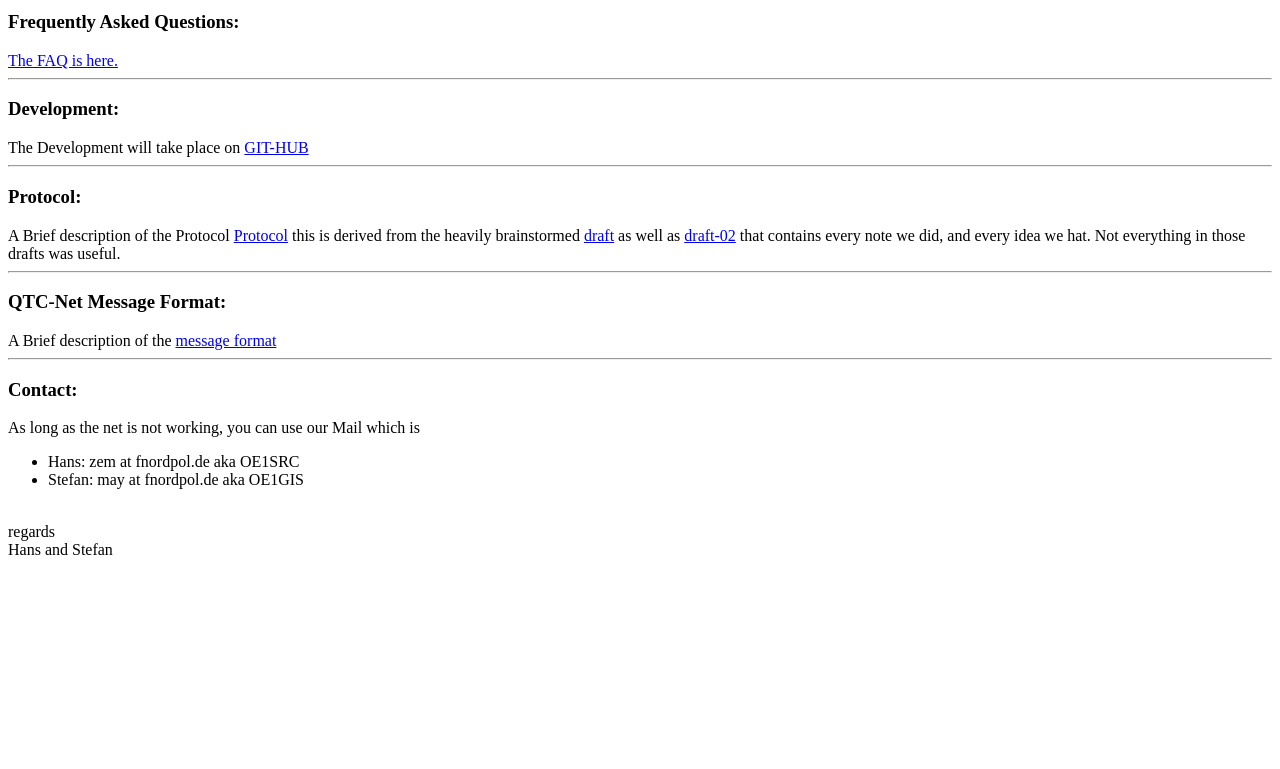
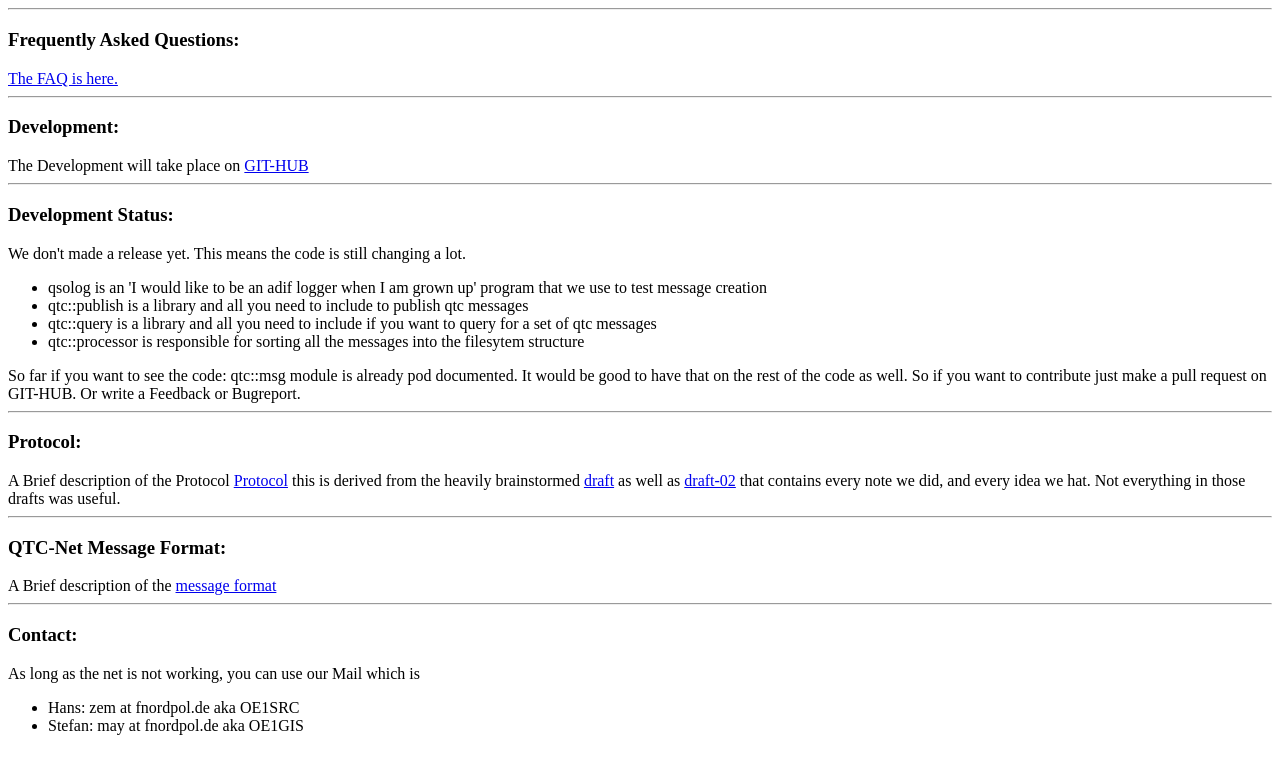
Before and after one commit to zem/qtc-net, a plain HTML site: page www/index.html in a window 1280 px wide. Shown: the part 623-1392 px from the top of the page. Before the commit the page ends 1190 px from the top, so only its background shows below. Drawn offline with Linux system fonts and the light colour scheme.

Commit message:
development status

```diff
--- a/www/index.html
+++ b/www/index.html
@@ -8,6 +8,8 @@
 <h1>QTC-Net</h1>
 <h2>A Short Telegram System for Amateur Radio</h2>
 </center>
+<hr>
+<img src="QTC-Net.svg"><br>
 <hr>
 This ugly graphic trys to illustrate the network, it is somewhat ugly and too complicated,
 and will be exchanged soon, but we have really trouble to explain QTC Net in two
@@ -21,8 +23,6 @@ a diplome) in the middle who has access to the Network.
 The easiest way to access the network ist via Internet, but anyway the messages and
 Interserver communications are designed to be transmitted via Radio Links as well,
 if there is enough bandwidth.
-<br>
-<img src="QTC-Net.svg"><br>
 <hr>
 <h3>Frequently Asked Questions:</h3>
 <a href="faq.html">The FAQ is here.</a>
@@ -31,6 +31,19 @@ if there is enough bandwidth.
 The Development will take place on <a href="https://github.com/zem/qtc-net.git">GIT-HUB</a>
 
 <hr>
+<h3>Development Status:</h3>
+We don't made a release yet. This means the code is still changing a lot.
+<ul>
+	<li>qsolog is an 'I would like to be an adif logger when I am grown up' program that we use to test message creation</li>
+	<li>qtc::publish is a library and all you need to include to publish qtc messages</li>
+	<li>qtc::query is a library and all you need to include if you want to query for a set of qtc messages</li>
+	<li>qtc::processor is responsible for sorting all the messages into the filesytem structure</li>
+</ul>
+So far if you want to see the code: qtc::msg module is already pod documented. It would be good to have that on
+the rest of the code as well. So if you want to contribute just make a pull request on GIT-HUB. Or write a
+Feedback or Bugreport.
+<hr>
+
 <h3>Protocol:</h3>
 A Brief description of the Protocol <a href="protocol.txt">Protocol</a> this is derived from
 the heavily brainstormed <a href="qtc-net-draft.txt">draft</a> as well as <a href="qtc-net-draft-02.txt">draft-02</a>
```
